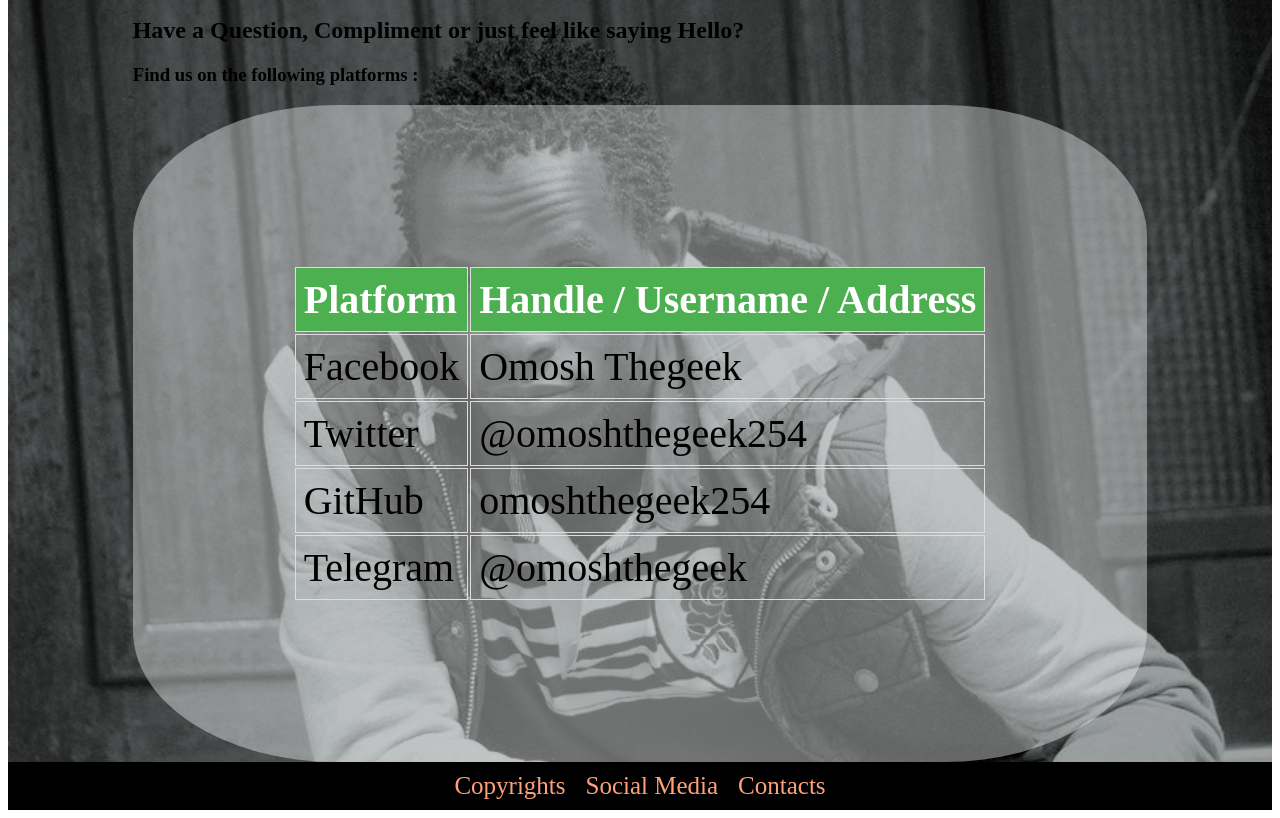
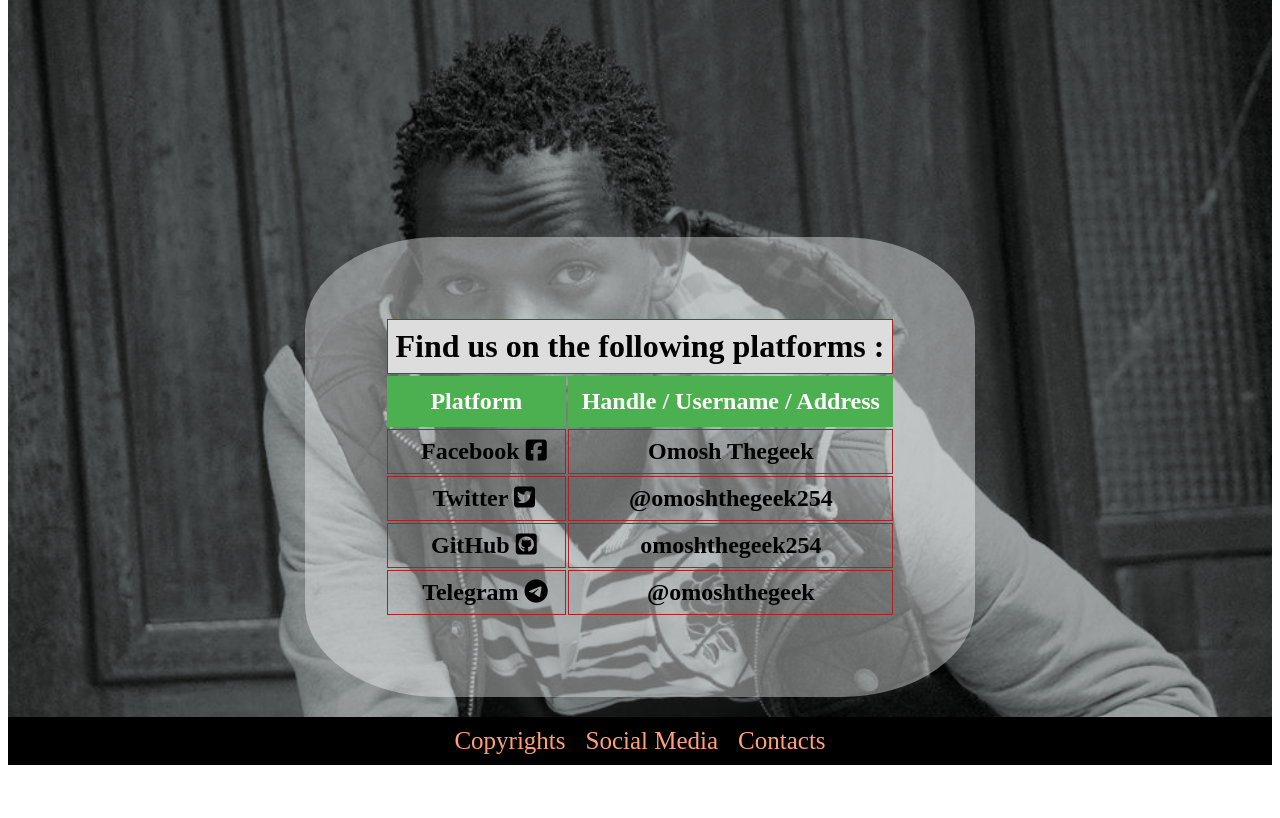
Before and after one commit to omoshthegeek254/geekportfolio, a plain HTML site: page contacts.html in a window 1280 px wide. Shown: the part 59-877 px from the top of the page. After the commit the page ends 832 px from the top, so only its background shows below. Drawn offline with Linux system fonts and the light colour scheme.

Commit message:
added styled contacts page,modified layouts page , updated master css

```diff
--- a/contacts.html
+++ b/contacts.html
@@ -6,6 +6,7 @@
     <meta http-equiv="X-UA-Compatible" content="ie=edge">
     <title>OmoshtheGeek</title>
     <link rel="stylesheet" href="master.css">
+    <script src="https://kit.fontawesome.com/8a85bb84ef.js" crossorigin="anonymous"></script>
 </head>
 <body>
     <div class="header">
@@ -20,12 +21,14 @@
     <div class="main" id="c-content">
         <div id="c-content-inner">
 
-            <h2>
-                Have a Question, Compliment or just feel like saying Hello?
-            </h2>
-            <h3>Find us on the following platforms :</h3>
+
 
             <table>
+                <tr>
+                    <td colspan="2" id="c-head">
+                        Find us on the following platforms :
+                    </td>
+                </tr>
                 <tr>
                   <th>Platform</th>
                   <th>Handle / Username / Address</th>
@@ -34,23 +37,23 @@
 
 
                 <tr>
-                    <td>Facebook</td>
+                    <td>Facebook <i class="fab fa-facebook-square"></i></td>
                     <td>Omosh Thegeek</td>
 
                 </tr>
                 <tr>
-                    <td>Twitter</td>
+                    <td>Twitter <i class="fab fa-twitter-square"></i></td>
                     <td>@omoshthegeek254</td>
 
                 </tr>
 
                 <tr>
-                        <td>GitHub</td>
+                        <td>GitHub <i class="fab fa-github-square"></i></td>
                         <td>omoshthegeek254</td>
                 </tr>
 
                 <tr>
-                    <td>Telegram</td>
+                    <td>Telegram <i class="fab fa-telegram"></i></td>
                     <td>@omoshthegeek</td>
                 </tr>
 
--- a/master.css
+++ b/master.css
@@ -63,28 +63,53 @@
 /* contacts page styling main section */
 #c-content{
     margin: auto;
+    justify-content: space-evenly;
+
 }
 #c-content-inner table{
     background-color: rgba(248, 249, 249, 0.4);
     justify-content: space-evenly;
-    align-content: space-around;
-    padding: 30px;
+    align-content: auto;
+
     border-radius: 20%;
-    font-size: 40px;
-    padding: 20vh;
+    font-size: 3vh;
+    padding: 10vh;
+    margin-top: 30vh;
+
 
 }
 th {
     padding: 12px;
-    text-align: left;
+    text-align: center;
     background-color: #4CAF50;
     color: white;
     margin: 10px;
   }
 
-  table td, table th {
-    border: 1px solid #ddd;
+  table td {
+    border: 1px solid rgb(168, 36, 36);
     padding: 8px;
+    text-align: center;
+    min-width: 20vh;
+    font-weight: 900;
+
+  }
+  #c-head{
+      margin-bottom: 10px;
+      background-color: #ddd;
+      color: black;
+      font-size: 4vh;
+
+  }
+
+  i{
+      width: 6px;
+      height: 6px;
+
+
+  }
+  #copyrights:hover{
+      background-color: black;
   }
 
 .footer{
```
Also changed, not shown: layout.html (+8 -7 lines).
